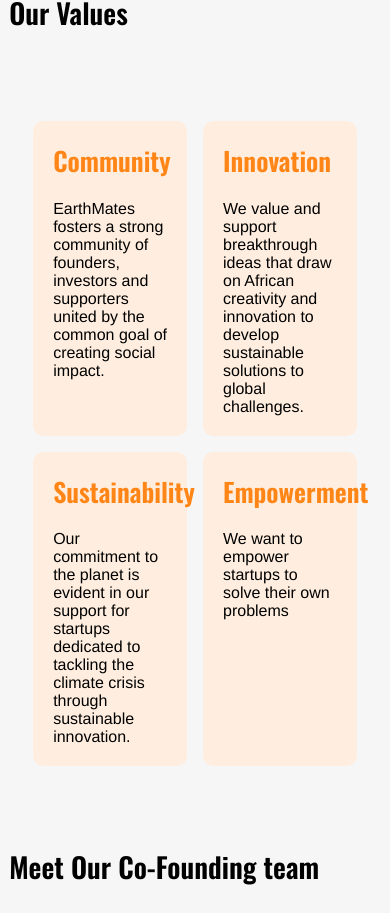
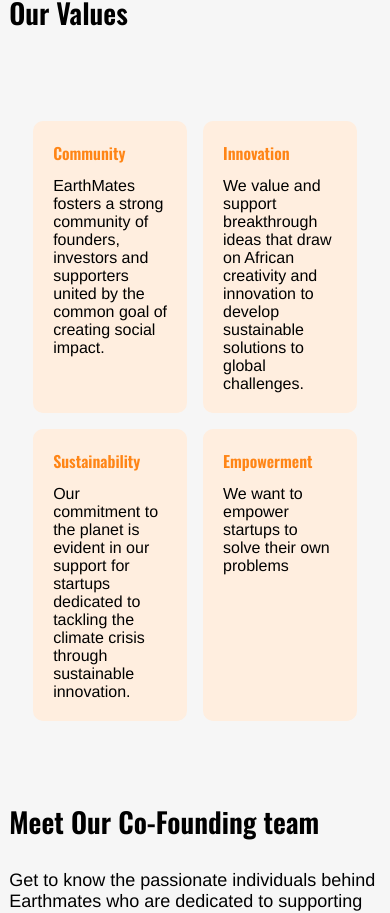
Before and after one commit to earthmates/earthmates.github.io, a React (Vite) app: page / in a window 390 px wide. Shown: the part 5406-6319 px from the top of the page. Built offline with nearby package versions, Linux system fonts and the light colour scheme.

Commit message:
repaired our values h1

```diff
--- a/src/components/home-page/home-page.module.scss
+++ b/src/components/home-page/home-page.module.scss
@@ -182,7 +182,11 @@
 .features .p {
   font-family: Helvetica, sans-serif;
   font-weight: 500;
-  margin-top: 0px;font-size:0.9em;overflow:visible;display:flex;flex-wrap:wrap;
+  margin-top: 0px;
+  font-size: 0.9em;
+  overflow: visible;
+  display: flex;
+  flex-wrap: wrap;
 }
 
 .features .list {
@@ -199,17 +203,20 @@
   display: flex;
   flex-direction: column;
   justify-content: center;
-  column-gap: 1.5em;align-items:center;
+  column-gap: 1.5em;
+  align-items: center;
 }
 
 .features .row img {
-  width: 3.5em;display:flex;
+  width: 3.5em;
+  display: flex;
 }
 
 .features .row .p {
   font-family: Helvetica, sans-serif;
   font-weight: 500;
-  margin: auto;font-size:0.8em;
+  margin: auto;
+  font-size: 0.8em;
 }
 
 .features-startup {
@@ -422,6 +429,9 @@
   font-weight: 600;
   color: #ff8516;
   margin-bottom: 0.75em;
+  @media only screen and (max-width: 550px) {
+    font-size: 1em;
+  }
 }
 
 .value-cards .card .p {
```
